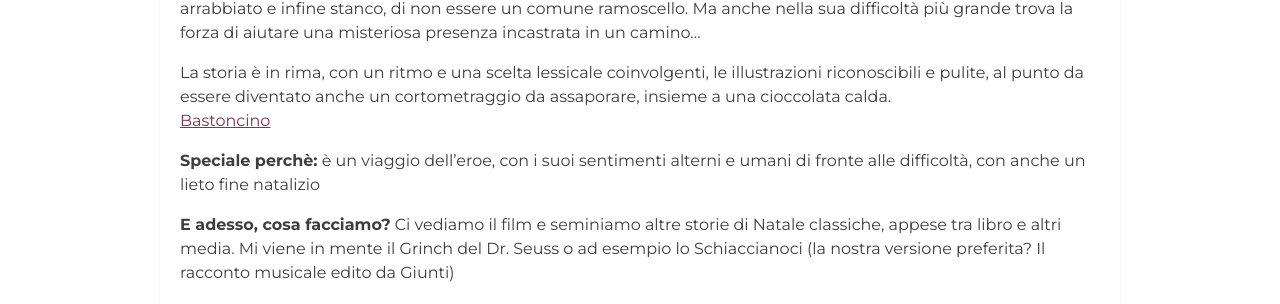
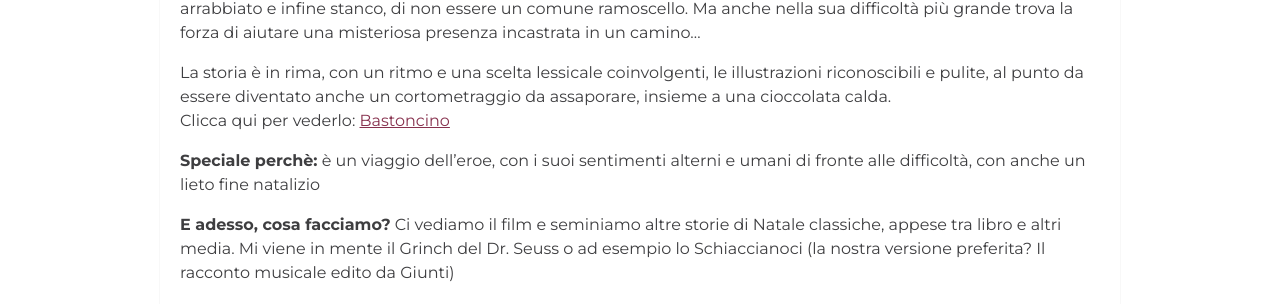
Before and after one commit to marste/lara, a Jekyll site: the page built from _posts/2021-12-15-babbo-natale.md, in a window 1280 px wide. Shown: the part 983-1287 px from the top of the page. Built offline with Jekyll 4.4.1, drawn with Linux system fonts in a browser that asks for light colours; some web fonts are replaced.

Commit message:
Added new post

```diff
--- a/_posts/2021-12-15-babbo-natale.md
+++ b/_posts/2021-12-15-babbo-natale.md
@@ -22,7 +22,7 @@
 Ma anche nella sua difficoltà più grande trova la forza di aiutare una misteriosa presenza incastrata in un camino…
 
 La storia è in rima, con un ritmo e una scelta lessicale coinvolgenti, le illustrazioni riconoscibili e pulite, al punto da essere diventato anche un cortometraggio da assaporare, insieme a una cioccolata calda.
-<a href="https://www.dailymotion.com/video/x702psn" target="_blank">Bastoncino</a>
+Clicca qui per vederlo: <a href="https://www.dailymotion.com/video/x702psn" target="_blank">Bastoncino</a>
 
 
 
```
